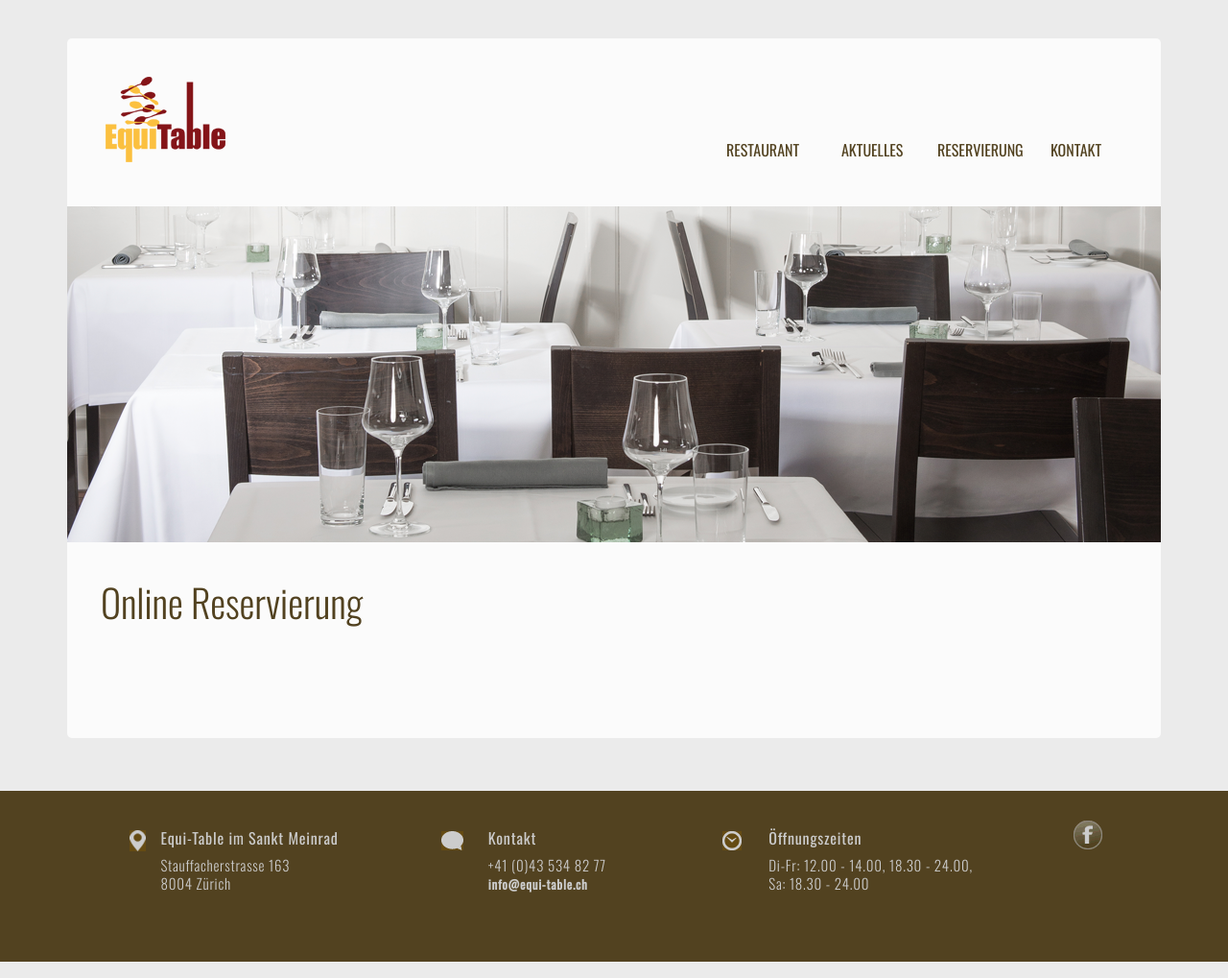
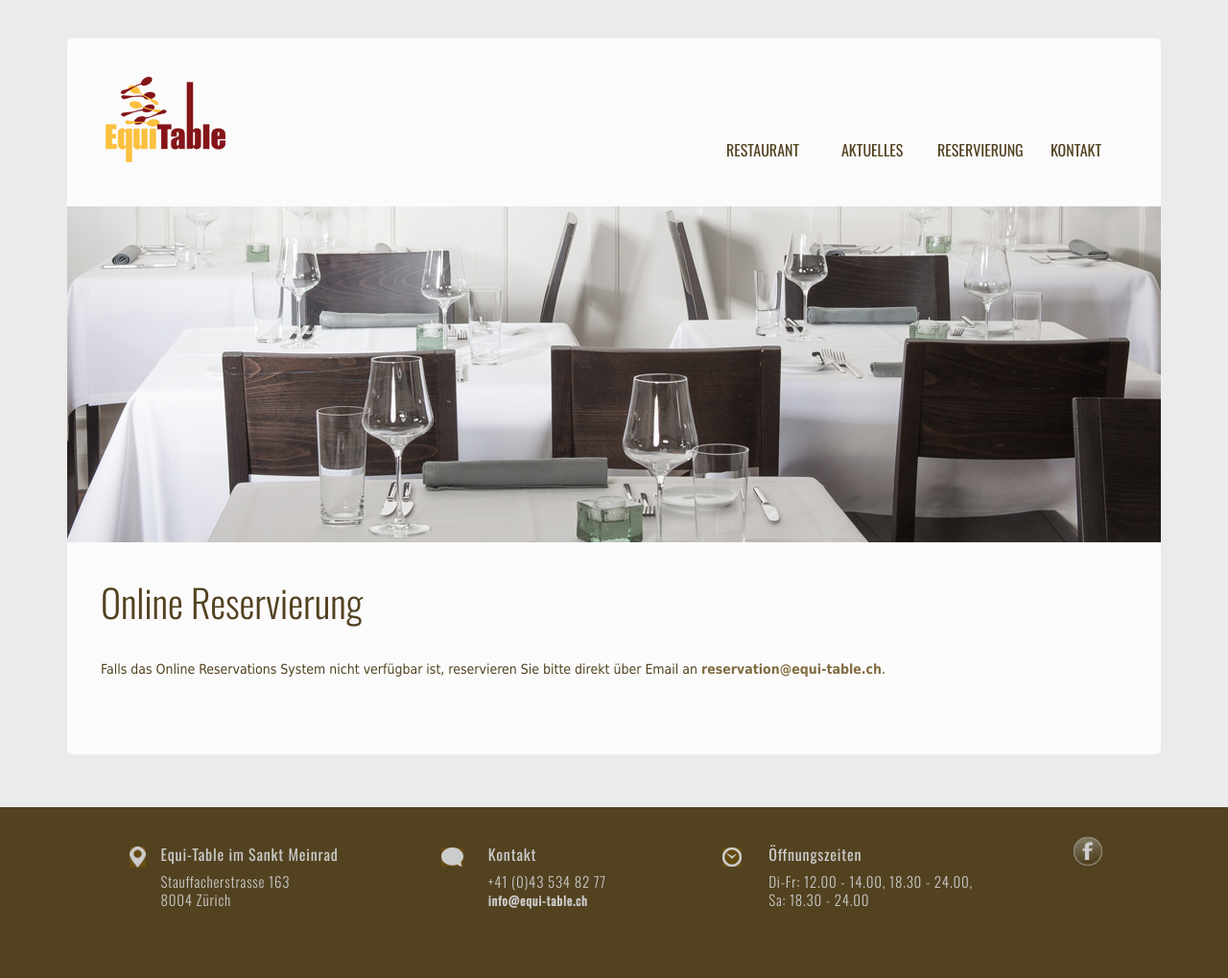
Before and after one commit to mklarmann/equitable, a Jekyll site: the page built from _posts/reservierung/2013-09-26-Reservation.html, in a window 1280 px wide. Shown: the whole page at 96% size. Built offline with Jekyll 4.4.1, drawn with Linux system fonts in a browser that asks for light colours.

Commit message:
reseravatio

```diff
--- a/_posts/reservierung/2013-09-26-Reservation.html
+++ b/_posts/reservierung/2013-09-26-Reservation.html
@@ -15,6 +15,9 @@ image: startbild-reservierung.png
 
 	<div class="row">
 		<div class="col-md-12">
+
+
+			Falls das Online Reservations System nicht verfügbar ist, reservieren Sie bitte direkt über Email an <a href="mailto:reservation@equi-table.ch">reservation@equi-table.ch</a>.
 
 			<!-- <div class="row hidden-xs">
 			   <iframe class="col-md-12"
```
